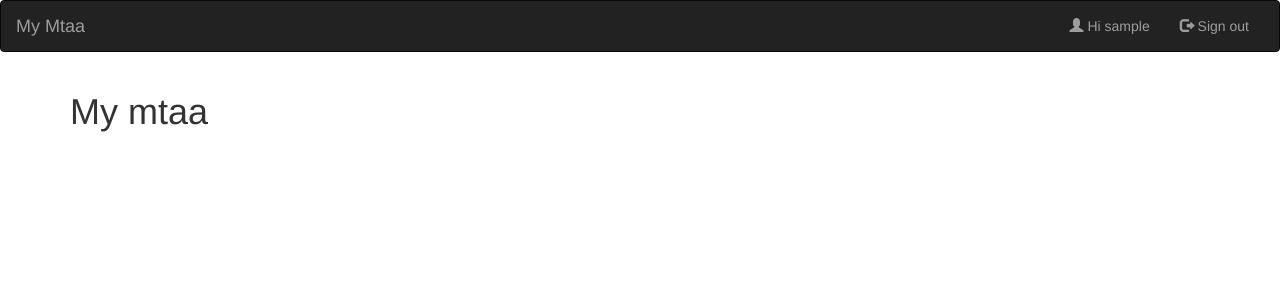
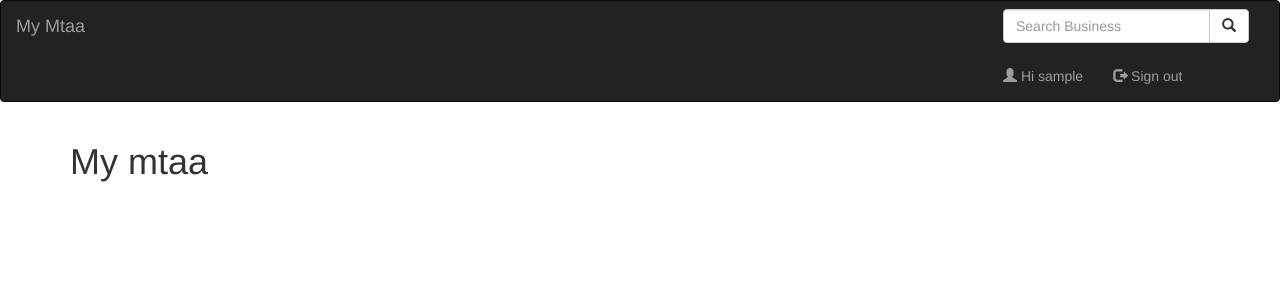
Before and after one commit to macymuhia/My_mtaa, a Django app: page /home in a window 1280 px wide. Shown: the top 300 px of the page. Run offline with Django 3.2, Linux system fonts and the light colour scheme; the visitor is signed in with stand-in values (Sample User, id 1); some libraries are stand-ins or nearby versions.

Commit message:
Add a search bar on navbar

```diff
--- a/mtaa/templates/navbar.html
+++ b/mtaa/templates/navbar.html
@@ -11,6 +11,16 @@
 
         <div class="collapse navbar-collapse" id="myNavbar">
             <ul class="nav navbar-nav navbar-right">
+                <form class="navbar-form" role="search" action="{% url 'search_results' %}">
+
+                    <div class="input-group">
+                        <input type="text" class="form-control" placeholder="Search Business" name="business">
+                        <div class="input-group-btn">
+                            <button class="btn btn-default" type="submit"><i class="glyphicon glyphicon-search"></i></button>
+                        </div>
+                    </div>
+
+                </form>
                 {% if user.is_authenticated %}
                 <li><a href="{% url 'profile' %}"><span class="glyphicon glyphicon-user"></span> Hi {{user.username}} </a></li>
                 <li><a href="{% url 'logout' %}"><span class="glyphicon glyphicon-log-out"></span> Sign out</a></li>
```
